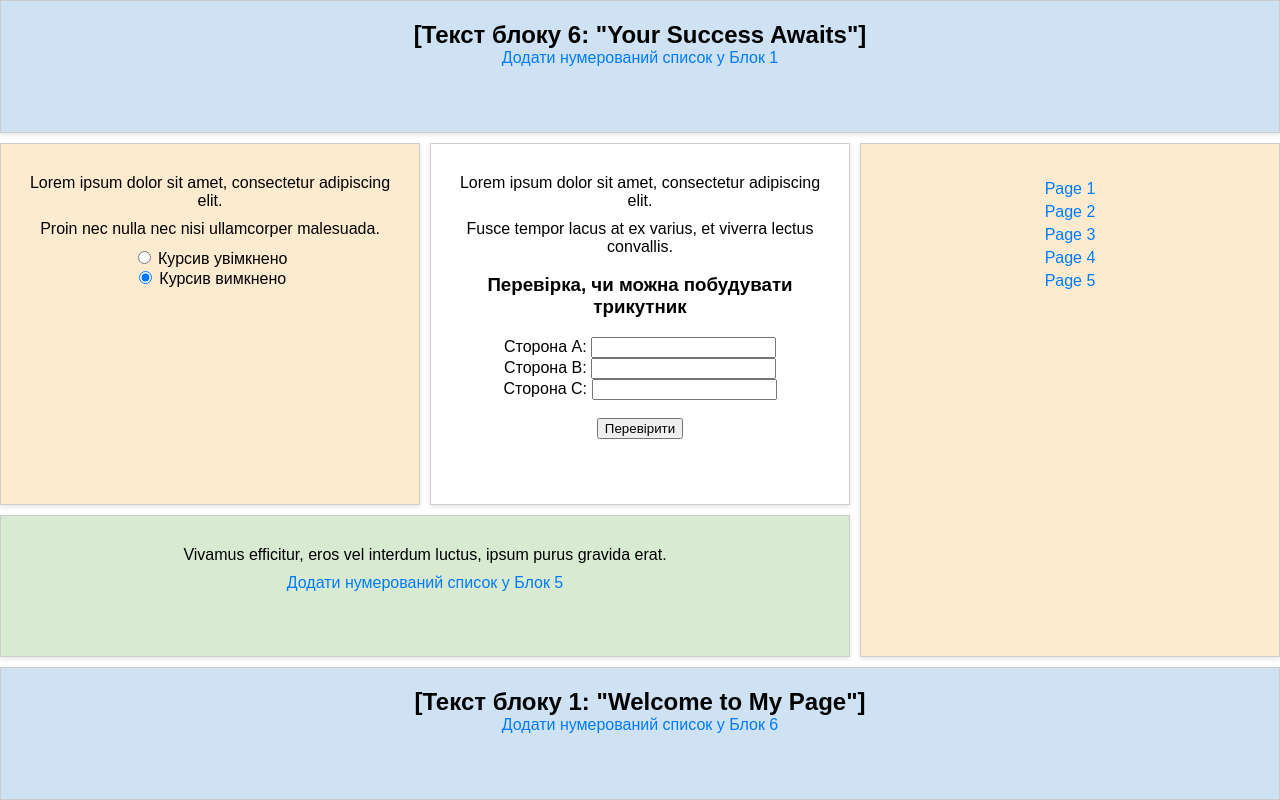
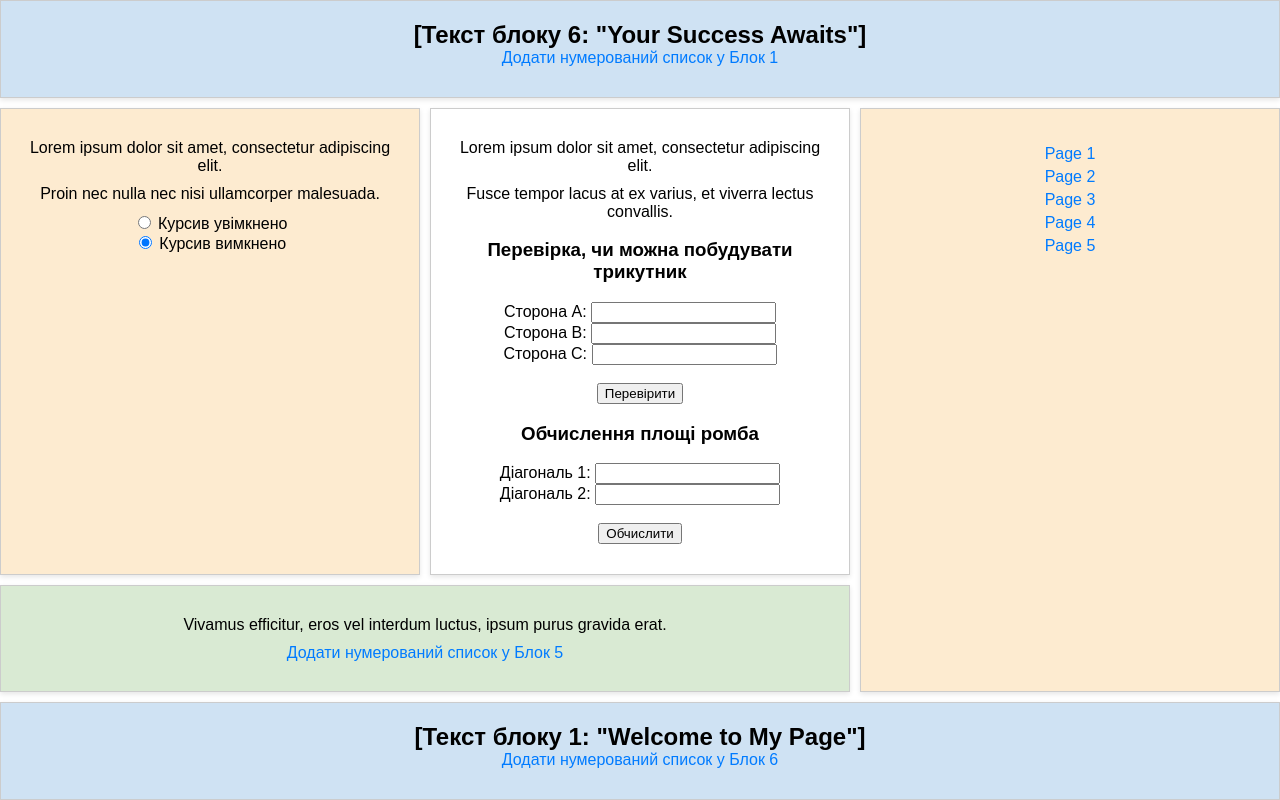
Before and after one commit to VladKuke/website_labs, a plain HTML site: page index.html in a window 1280 px wide. Drawn offline with Linux system fonts and the light colour scheme.

Commit message:
Update index.html

```diff
--- a/index.html
+++ b/index.html
@@ -4,19 +4,15 @@
     <meta charset="UTF-8">
     <title>Variant 4 Layout</title>
     <meta name="viewport" content="width=device-width, initial-scale=1.0">
-    <!-- Ваш CSS -->
     <link rel="stylesheet" href="lab5.css">
 </head>
 <body>
 <div class="container">
-
     <div class="block block1">
         <h1 id="block1-title">[Текст блоку 1: "Welcome to My Page"]</h1>
-
         <a href="#" class="create-list-link" data-block="1">
             Додати нумерований список у Блок 1
         </a>
-        <!-- Сюди буде підставлятися форма і/або список -->
         <div class="list-container" id="list-container-1"></div>
     </div>
 
@@ -54,6 +50,20 @@
         </form>
 
         <div id="rhombus-result"></div>
+        <div id="rhombus-calculation">
+            <h3>Обчислення площі ромба</h3>
+            <form id="rhombusForm">
+                <label for="d1">Діагональ 1:</label>
+                <input type="number" id="d1" required>
+                <br>
+                <label for="d2">Діагональ 2:</label>
+                <input type="number" id="d2" required>
+                <br><br>
+                <button type="submit">Обчислити</button>
+            </form>
+            <div id="rhombus-result"></div>
+        </div>
+
     </div>
 
     <div class="block block4">
```
